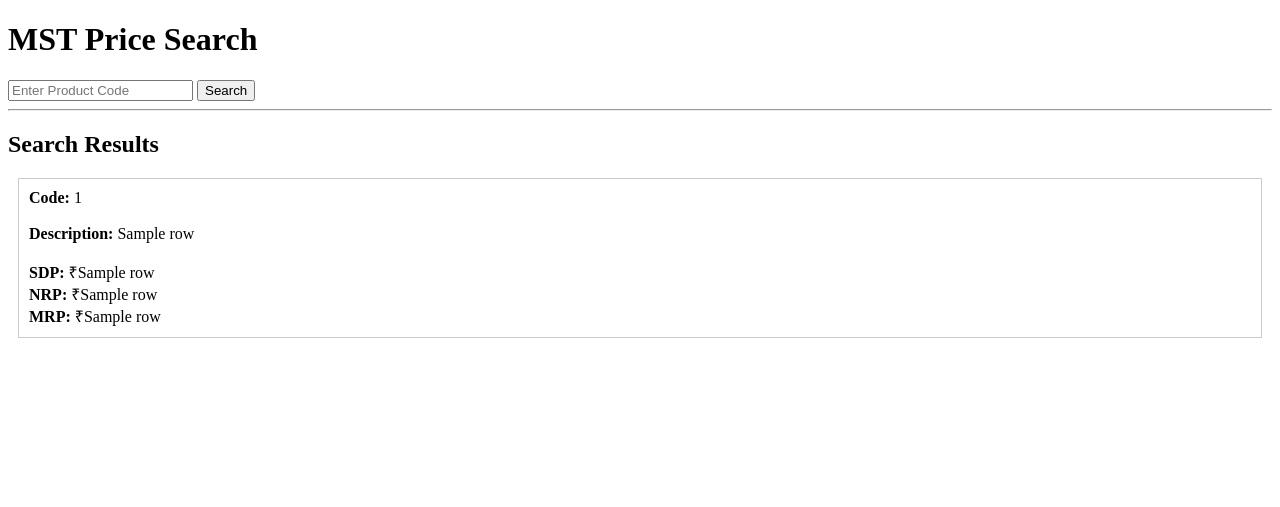
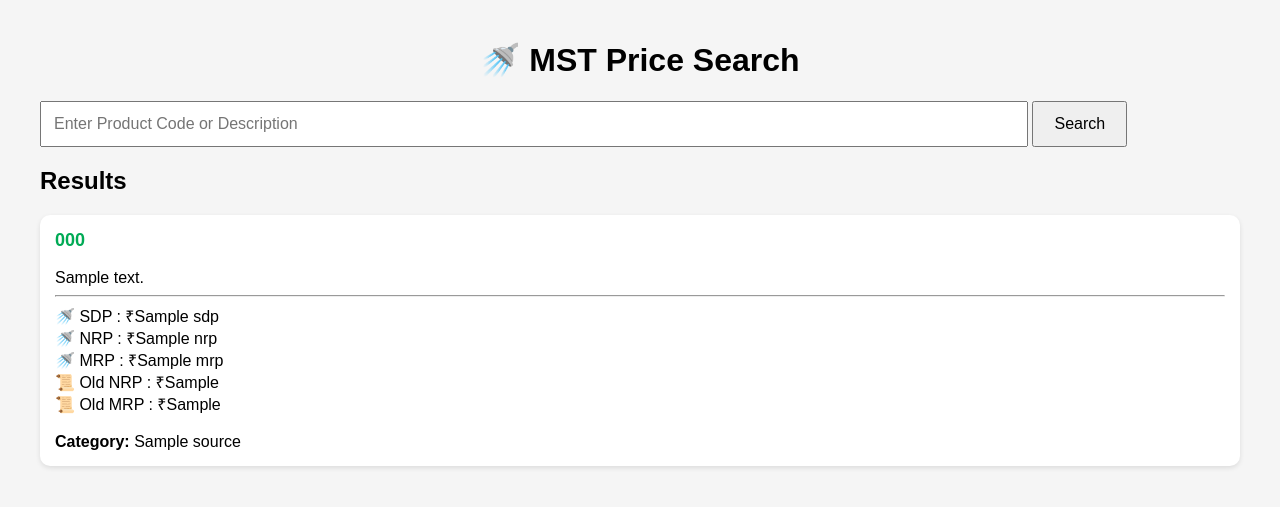
Before and after one commit to Ankitpal1437/mst-price-search, a Flask app: template templates/index.html in a window 1280 px wide. Shown: the top 507 px of the page. Run offline with Flask 3, Linux system fonts and the light colour scheme; the template is opened without the code that fills it: most values are stand-ins (such as "Sample title", 1, 10 or a date in 2020); parts of the project's set-up code (start-up, migrations or seed data) failed here and were passed over.

Commit message:
Refactor index.html for improved UI and functionality
Updated the MST Price Search page layout and style. Enhanced input field and button, and improved the display of search results.

```diff
--- a/templates/index.html
+++ b/templates/index.html
@@ -2,37 +2,121 @@
 <html>
 <head>
     <title>MST Price Search</title>
+
+    <style>
+
+        body{
+            font-family: Arial;
+            max-width:1200px;
+            margin:auto;
+            padding:20px;
+            background:#f5f5f5;
+        }
+
+        h1{
+            text-align:center;
+        }
+
+        input{
+            width:80%;
+            padding:12px;
+            font-size:16px;
+        }
+
+        button{
+            padding:12px 20px;
+            font-size:16px;
+            cursor:pointer;
+        }
+
+        .card{
+            background:white;
+            padding:15px;
+            margin-top:15px;
+            border-radius:10px;
+            box-shadow:0 2px 5px rgba(0,0,0,.1);
+        }
+
+        .code{
+            font-size:18px;
+            font-weight:bold;
+            color:#0a5;
+        }
+
+    </style>
+
 </head>
+
 <body>
-    <h1>MST Price Search</h1>
 
-    <form method="POST">
-        <input type="text" name="search" placeholder="Enter Product Code">
-        <button type="submit">Search</button>
-    </form>
-    <hr>
+<h1>🚿 MST Price Search</h1>
+
+<form method="POST">
+
+    <input
+        type="text"
+        name="search"
+        placeholder="Enter Product Code or Description"
+        required
+    >
+
+    <button type="submit">
+        Search
+    </button>
+
+</form>
 
 {% if results %}
 
-<h2>Search Results</h2>
+    <h2>Results</h2>
 
-{% for row in results %}
+    {% for row in results %}
 
-<div style="border:1px solid #ccc; padding:10px; margin:10px;">
+        <div class="card">
 
-    <b>Code:</b> {{ row[0] }} <br><br>
+            <div class="code">
+                {{ row.CODE }}
+            </div>
 
-    <b>Description:</b> {{ row[1] }} <br><br>
+            <br>
 
-    <b>SDP:</b> ₹{{ row[2] }} <br>
+            {{ row.DESCRIPTION }}
 
-    <b>NRP:</b> ₹{{ row[3] }} <br>
+            <hr>
 
-    <b>MRP:</b> ₹{{ row[4] }}
+            {% if row.SOURCE == "Lighting" %}
 
-</div>
+                💡 EWP : ₹{{ row.EWP }}<br>
+                💡 MDP : ₹{{ row.MDP }}<br>
+                💡 SDP : ₹{{ row.SDP }}<br>
+                💡 NPP : ₹{{ row.NPP }}<br>
+                💡 NRP : ₹{{ row.NRP }}<br>
+                💡 MRP : ₹{{ row.MRP }}<br>
 
-{% endfor %}
+            {% else %}
+
+                🚿 SDP : ₹{{ row.SDP }}<br>
+                🚿 NRP : ₹{{ row.NRP }}<br>
+                🚿 MRP : ₹{{ row.MRP }}<br>
+
+                {% if row.OLD_NRP %}
+                    📜 Old NRP : ₹{{ row.OLD_NRP }}<br>
+                {% endif %}
+
+                {% if row.OLD_MRP %}
+                    📜 Old MRP : ₹{{ row.OLD_MRP }}<br>
+                {% endif %}
+
+            {% endif %}
+
+            <br>
+
+            <b>Category:</b>
+            {{ row.SOURCE }}
+
+        </div>
+
+    {% endfor %}
 
 {% endif %}
 
```
